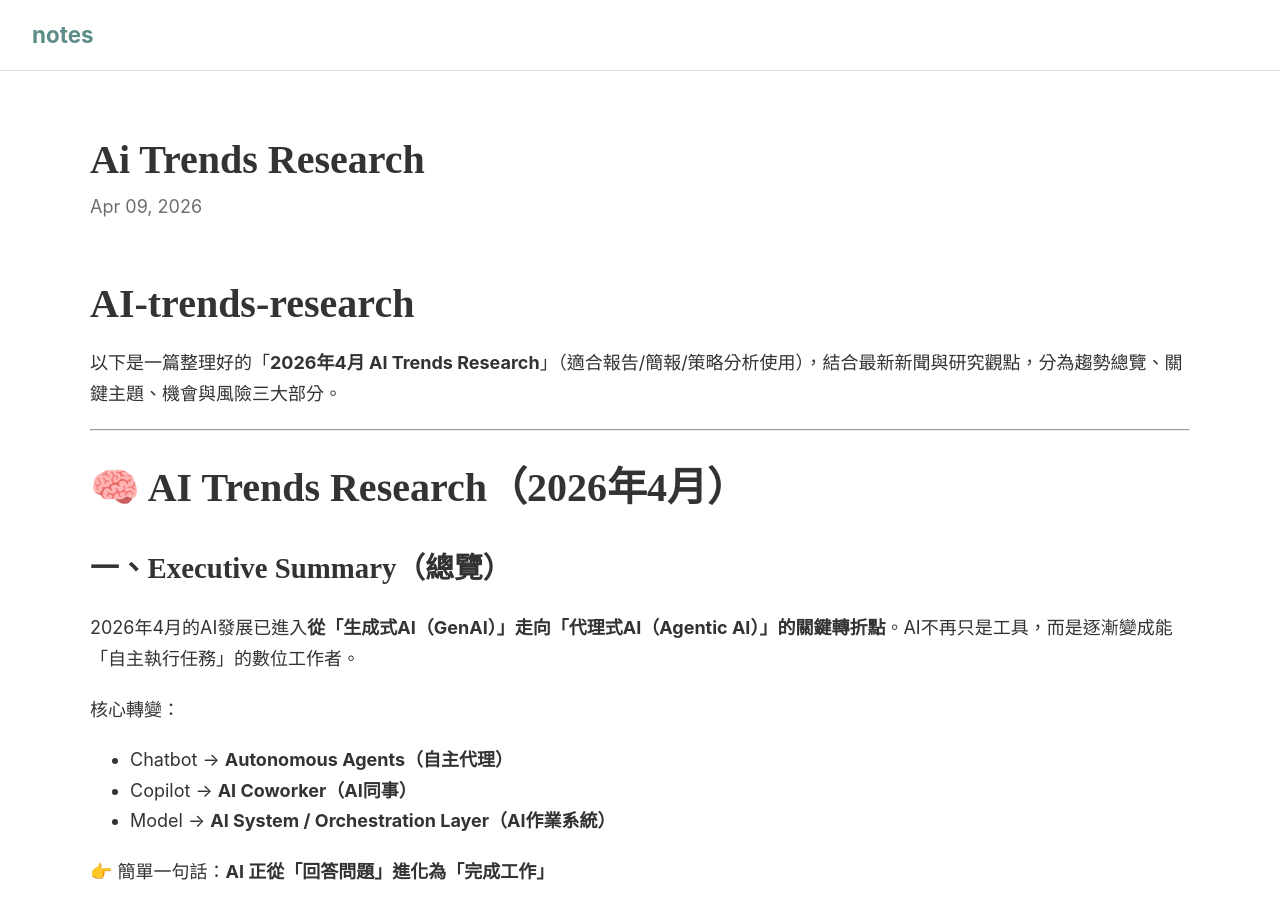
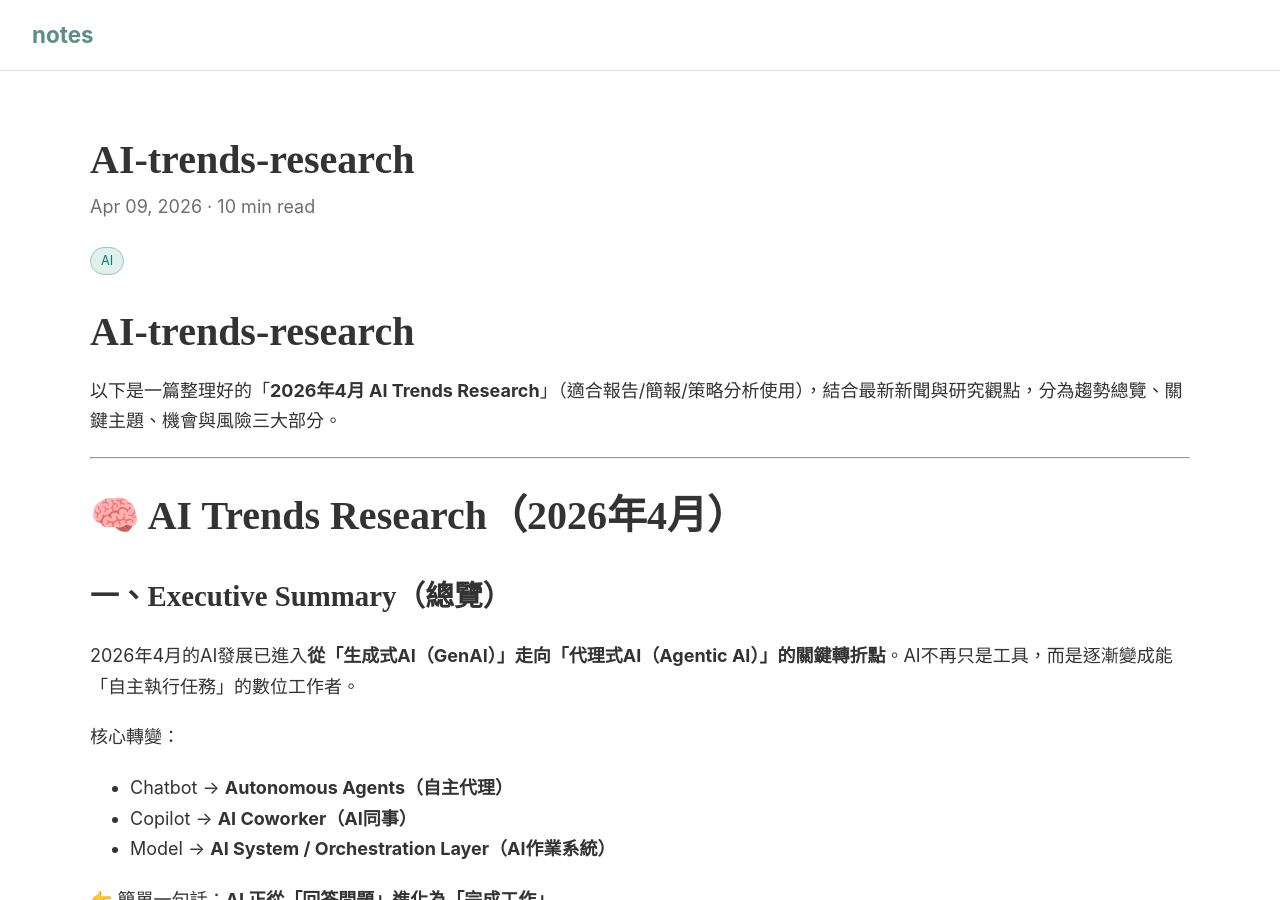
Before and after one commit to linjose/notes, a Jekyll site: the page built from _posts/2026-04-09-AI-trends-research.md, in a window 1280 px wide and 900 px high. Built offline with Jekyll 4.4.1, drawn with Linux system fonts in a browser that asks for light colours; our own code applies the rules of GitHub Pages for plain Markdown files.

Commit message:
Update 2026-04-09-AI-trends-research.md

```diff
--- a/_posts/2026-04-09-AI-trends-research.md
+++ b/_posts/2026-04-09-AI-trends-research.md
@@ -1,3 +1,12 @@
+---
+layout: post
+title: AI-trends-research
+date: 2026-04-09
+reading_time: 10 min read
+tags: [AI]
+excerpt:
+---
+
 # AI-trends-research
 
 
```
